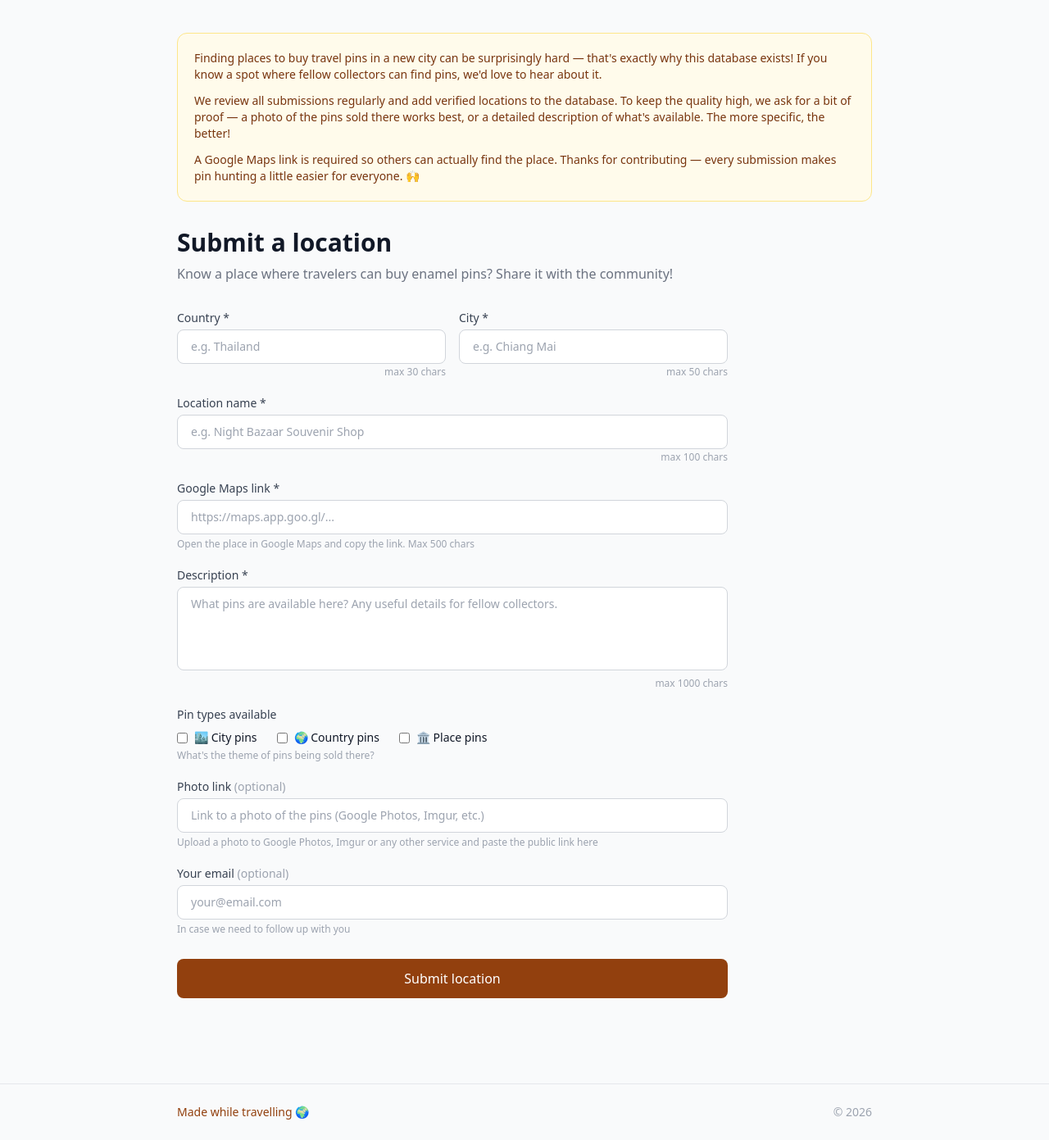
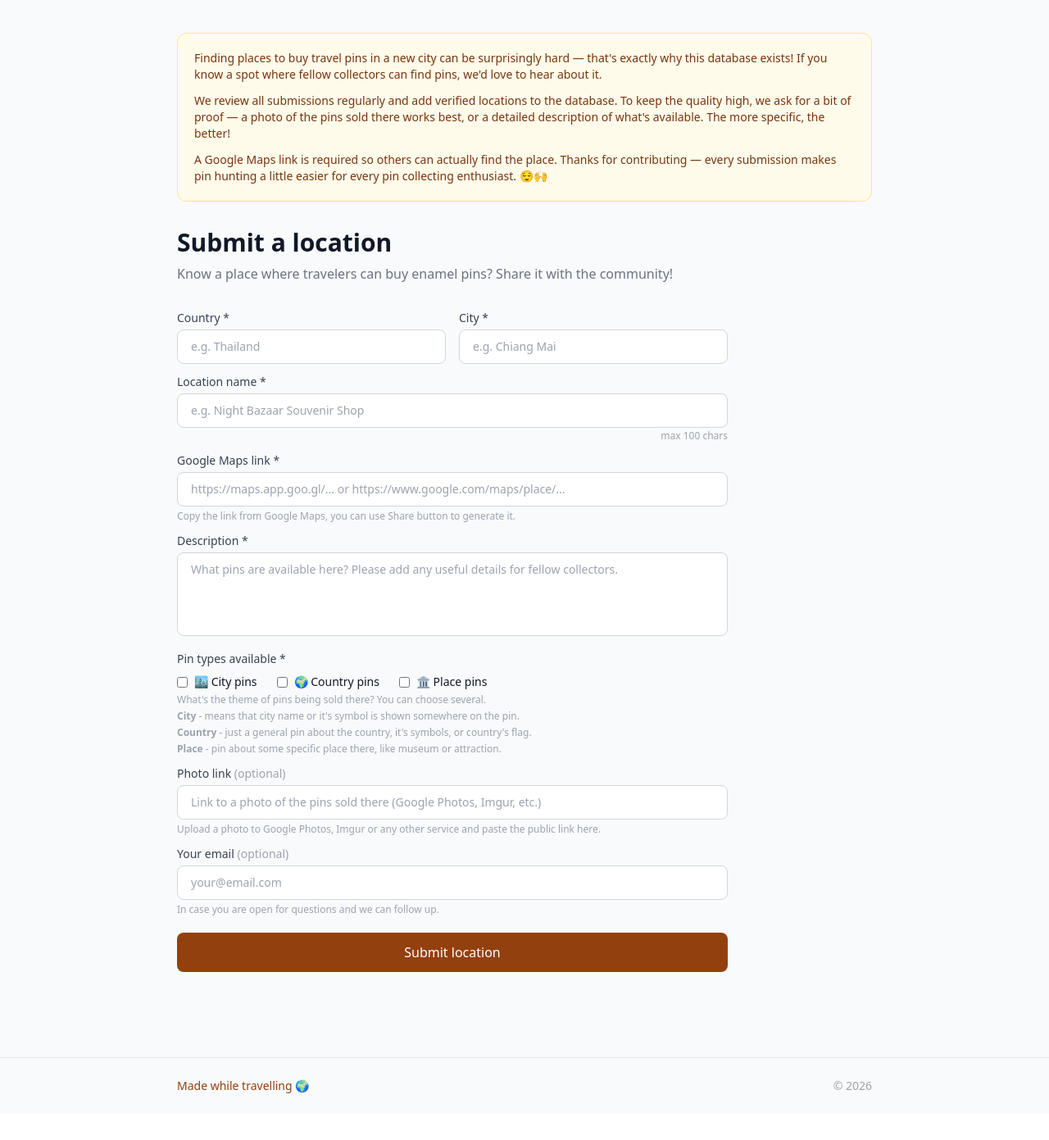
Before and after one commit to Polovinkin/travelpinhunt, a Django app: page /submit/ in a window 1280 px wide. Shown: the part 69-1460 px from the top of the page at 82% size. After the commit the page ends 1403 px from the top, so only its background shows below. Run offline with Django 5.2, Linux system fonts and the light colour scheme; some libraries are stand-ins or nearby versions.

Commit message:
improv: better form max limits and paddings for it

```diff
--- a/locations/forms.py
+++ b/locations/forms.py
@@ -25,37 +25,45 @@ class LocationSubmissionForm(forms.ModelForm):
                 "autocomplete": "off",
                 "maxlength": "30",
                 "class": INPUT_CLASS,
+                "style": "padding-right: 50px",
             }),
             "city_name": forms.TextInput(attrs={
                 "placeholder": "e.g. Chiang Mai",
                 "autocomplete": "off",
                 "maxlength": "50",
                 "class": INPUT_CLASS,
+                "style": "padding-right: 55px",
             }),
             "location_name": forms.TextInput(attrs={
                 "placeholder": "e.g. Night Bazaar Souvenir Shop",
                 "autocomplete": "off",
                 "maxlength": "100",
                 "class": INPUT_CLASS,
+                "style": "padding-right: 58px",
             }),
             "google_maps_url": forms.URLInput(attrs={
-                "placeholder": "https://maps.app.goo.gl/...",
+                "placeholder": "https://maps.app.goo.gl/... or https://www.google.com/maps/place/...",
                 "maxlength": "500",
                 "class": INPUT_CLASS,
+                "style": "padding-right: 62px",
             }),
             "description": forms.Textarea(attrs={
-                "placeholder": "What pins are available here? Any useful details for fellow collectors.",
+                "placeholder": "What pins are available here? Please add any useful details for fellow collectors.",
                 "rows": 4,
                 "maxlength": "1000",
                 "class": TEXTAREA_CLASS,
             }),
             "photo_url": forms.URLInput(attrs={
-                "placeholder": "Link to a photo of the pins (Google Photos, Imgur, etc.)",
+                "placeholder": "Link to a photo of the pins sold there (Google Photos, Imgur, etc.)",
                 "class": INPUT_CLASS,
+                "maxlength": "500",
+                "style": "padding-right: 62px",
             }),
             "submitter_email": forms.EmailInput(attrs={
                 "placeholder": "your@email.com",
                 "class": INPUT_CLASS,
+                "maxlength": "100",
+                "style": "padding-right: 59px",
             }),
         }
         labels = {
--- a/locations/models.py
+++ b/locations/models.py
@@ -103,12 +103,12 @@ class LocationSubmission(models.Model):
     ]
 
     # Информация о месте
-    country_name = models.CharField(max_length=100, help_text="Country name in English")
+    country_name = models.CharField(max_length=30, help_text="Country name in English")
     city_name = models.CharField(max_length=100, help_text="City name in English")
-    location_name = models.CharField(max_length=200, help_text="Name of the shop or place")
+    location_name = models.CharField(max_length=100, help_text="Name of the shop or place")
     google_maps_url = models.URLField(max_length=500, help_text="Link to Google Maps")
     description = models.TextField(help_text="Description of the place and what pins are available")
-    photo_url = models.URLField(blank=True, help_text="Link to a photo of the pins (optional)")
+    photo_url = models.URLField(max_length=500, blank=True, help_text="Link to a photo of the pins (optional)")
 
     # Какие типы пинов продаются (булевы флаги, не FK — заявка не привязана к PinType напрямую)
     has_city_pins = models.BooleanField(default=False)
@@ -116,7 +116,7 @@ class LocationSubmission(models.Model):
     has_place_pins = models.BooleanField(default=False)
 
     # Контакт сабмиттера (опционально)
-    submitter_email = models.EmailField(blank=True, help_text="Your email (optional)")
+    submitter_email = models.EmailField(max_length=100, blank=True, help_text="Your email (optional)")
 
     # Статус модерации и служебные поля
     status = models.CharField(max_length=20, choices=STATUS_CHOICES, default=PENDING)
--- a/locations/templates/locations/submit_location.html
+++ b/locations/templates/locations/submit_location.html
@@ -16,7 +16,7 @@
         </p>
         <p>
             A Google Maps link is required so others can actually find the place. Thanks for contributing —
-            every submission makes pin hunting a little easier for everyone. 🙌
+            every submission makes pin hunting a little easier for every pin collecting enthusiast. 😌🙌
         </p>
     </div>
 
@@ -24,13 +24,13 @@
         <h1 class="text-3xl font-bold mb-2">Submit a location</h1>
         <p class="text-gray-500 mb-8">Know a place where travelers can buy enamel pins? Share it with the community!</p>
 
-        <form method="POST" class="flex flex-col gap-5" autocomplete="off">
+        <form method="POST" class="flex flex-col gap-3" autocomplete="off">
             {% csrf_token %}
 
             <!-- Общая ошибка формы -->
             {% if form.errors %}
                 <div class="bg-red-50 border border-red-200 rounded-lg px-4 py-3 text-sm text-red-700">
-                    Please fix the errors below and try again.
+                    Please fix the errors below and try again. Thanks!
                 </div>
             {% endif %}
 
@@ -41,8 +41,6 @@
                     {{ form.country_name }}
                     {% if form.country_name.errors %}
                         <p class="text-xs text-red-500 mt-1">{{ form.country_name.errors.0 }}</p>
-                    {% else %}
-                        <div class="text-xs text-gray-400 text-right mt-0.5">max 30 chars</div>
                     {% endif %}
                 </div>
                 <div>
@@ -50,8 +48,6 @@
                     {{ form.city_name }}
                     {% if form.city_name.errors %}
                         <p class="text-xs text-red-500 mt-1">{{ form.city_name.errors.0 }}</p>
-                    {% else %}
-                        <div class="text-xs text-gray-400 text-right mt-0.5">max 50 chars</div>
                     {% endif %}
                 </div>
             </div>
@@ -74,7 +70,7 @@
                 {% if form.google_maps_url.errors %}
                     <p class="text-xs text-red-500 mt-1">{{ form.google_maps_url.errors.0 }}</p>
                 {% else %}
-                    <p class="text-xs text-gray-400 mt-1">Open the place in Google Maps and copy the link. Max 500 chars</p>
+                    <p class="text-xs text-gray-400 mt-1">Сopy the link from Google Maps, you can use Share button to generate it.</p>
                 {% endif %}
             </div>
 
@@ -84,14 +80,12 @@
                 {{ form.description }}
                 {% if form.description.errors %}
                     <p class="text-xs text-red-500 mt-1">{{ form.description.errors.0 }}</p>
-                {% else %}
-                    <div class="text-xs text-gray-400 text-right mt-0.5">max 1000 chars</div>
                 {% endif %}
             </div>
 
             <!-- Чекбоксы типов пинов: city / country / place -->
             <div>
-                <label class="block text-sm font-medium text-gray-700 mb-2">Pin types available</label>
+                <label class="block text-sm font-medium text-gray-700 mb-2">Pin types available *</label>
                 {% if form.non_field_errors %}
                     <p class="text-xs text-red-500 mb-2">{{ form.non_field_errors.0 }}</p>
                 {% endif %}
@@ -109,7 +103,10 @@
                         <span class="text-sm">🏛️ Place pins</span>
                     </label>
                 </div>
-                <p class="text-xs text-gray-400 mt-1">What's the theme of pins being sold there?</p>
+                <p class="text-xs text-gray-400 mt-1">What's the theme of pins being sold there? You can choose several.</p>
+                <p class="text-xs text-gray-400 mt-1"><b>City</b> - means that city name or it's symbol is shown somewhere on the pin.</p>
+                <p class="text-xs text-gray-400 mt-1"><b>Country</b> - just a general pin about the country, it's symbols, or country's flag.</p>
+                <p class="text-xs text-gray-400 mt-1"><b>Place</b> - pin about some specific place there, like museum or attraction.</p>
             </div>
 
             <!-- Ссылка на фото (опционально) -->
@@ -119,7 +116,7 @@
                 {% if form.photo_url.errors %}
                     <p class="text-xs text-red-500 mt-1">{{ form.photo_url.errors.0 }}</p>
                 {% else %}
-                    <p class="text-xs text-gray-400 mt-1">Upload a photo to Google Photos, Imgur or any other service and paste the public link here</p>
+                    <p class="text-xs text-gray-400 mt-1">Upload a photo to Google Photos, Imgur or any other service and paste the public link here.</p>
                 {% endif %}
             </div>
 
@@ -130,7 +127,7 @@
                 {% if form.submitter_email.errors %}
                     <p class="text-xs text-red-500 mt-1">{{ form.submitter_email.errors.0 }}</p>
                 {% else %}
-                    <p class="text-xs text-gray-400 mt-1">In case we need to follow up with you</p>
+                    <p class="text-xs text-gray-400 mt-1">In case you are open for questions and we can follow up.</p>
                 {% endif %}
             </div>
 
@@ -160,4 +157,35 @@
             }
         });
     </script>
+
+    <script>
+        document.querySelectorAll('input[maxlength], textarea[maxlength]').forEach(function(input) {
+            const max = input.getAttribute('maxlength');
+
+            // Оборачиваем поле в relative контейнер
+            const wrapper = document.createElement('div');
+            wrapper.style.position = 'relative';
+            input.parentNode.insertBefore(wrapper, input);
+            wrapper.appendChild(input);
+
+            // Счётчик внутри поля
+            const counter = document.createElement('div');
+            counter.style.cssText = 'position: absolute; bottom: 8px; right: 10px; font-size: 11px; color: transparent; pointer-events: none;';
+            counter.textContent = '0 / ' + max;
+            wrapper.appendChild(counter);
+
+            input.addEventListener('focus', function() {
+                counter.style.color = '#9ca3af';
+            });
+
+            input.addEventListener('blur', function() {
+                counter.style.color = 'transparent';
+            });
+
+            input.addEventListener('input', function() {
+                counter.textContent = input.value.length + ' / ' + max;
+                counter.style.color = input.value.length >= max * 0.9 ? '#d97706' : '#9ca3af';
+            });
+        });
+    </script>
 {% endblock %}
```
